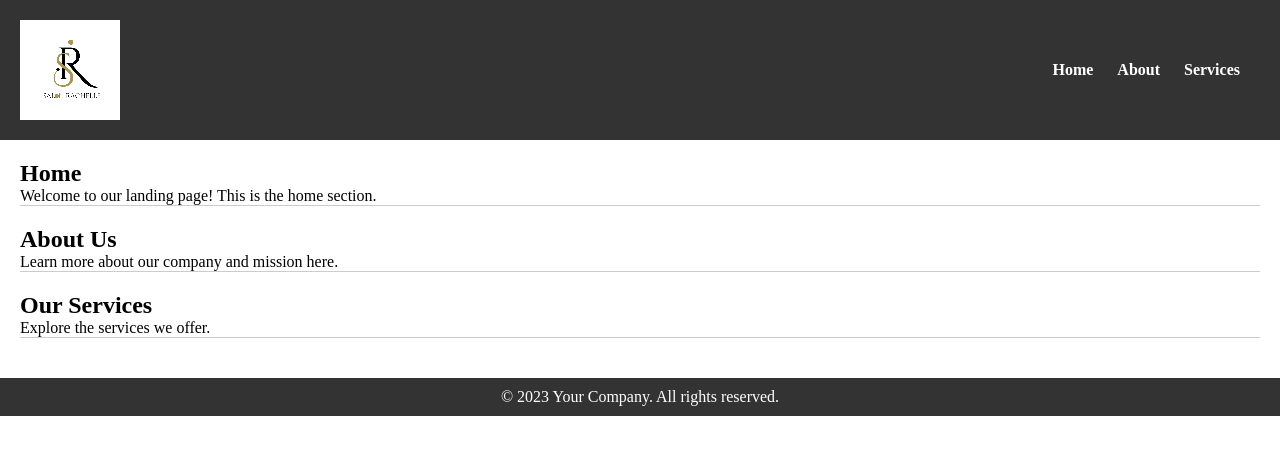
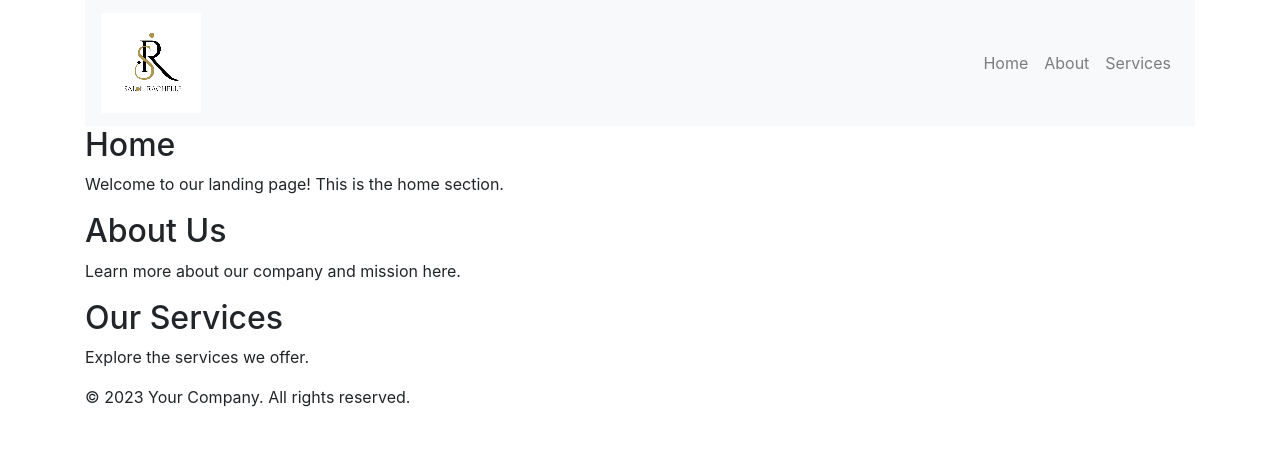
Before and after one commit to ahmed666916/landing-page, a website: page index.html in a window 1280 px wide. Drawn offline with nearby package versions, Linux system fonts and the light colour scheme.

Commit message:
added bootstrap css

```diff
--- a/index.html
+++ b/index.html
@@ -3,47 +3,82 @@
 <head>
     <meta charset="UTF-8">
     <meta name="viewport" content="width=device-width, initial-scale=1.0">
-    <link rel="stylesheet" href="css/style.css">
+
+    <!--<link rel="stylesheet" href="https://cdn.simplecss.org/simple.min.css">-->
+
+    <!--<link rel="stylesheet" href="css/style.css">-->
+
+    <!-- Bootstrap CSS -->
+    <link rel="stylesheet" href="https://stackpath.bootstrapcdn.com/bootstrap/4.5.2/css/bootstrap.min.css">
+
+
     <title>Landing Page</title>
 </head>
 <body>
 
+
 <header>
+    <div class="container">
+        <nav class="navbar navbar-expand-lg navbar-light bg-light">
+            <!-- Logo on the left -->
+            <a class="navbar-brand" href="#">
                 <img id="logo" src="images/logo.png" alt="logo">
-        <nav>
-            <ul>
-                <li><a href="#home">Home</a></li>
-                <li><a href="#about">About</a></li>
-                <li><a href="#services">Services</a></li>
+            </a>
+
+            <!-- Navbar items aligned to the right -->
+            <div class="collapse navbar-collapse justify-content-end" id="navbarNav">
+                <ul class="navbar-nav">
+                    <li class="nav-item">
+                        <a class="nav-link" href="#home">Home</a>
+                    </li>
+                    <li class="nav-item">
+                        <a class="nav-link" href="#about">About</a>
+                    </li>
+                    <li class="nav-item">
+                        <a class="nav-link" href="#services">Services</a>
+                    </li>
                 </ul>
+            </div>
         </nav>
-
+    </div>
 </header>
 
-
-
 <main>
+    <div class="container">
+        <div class="row">
+            <div class="col">
                 <section id="home">
                     <h2>Home</h2>
                     <p>Welcome to our landing page! This is the home section.</p>
                     <!-- Add content related to the home section -->
                 </section>
-
+            </div>
+        </div>
+        <div class="row">
+            <div class="col">
                 <section id="about">
                     <h2>About Us</h2>
                     <p>Learn more about our company and mission here.</p>
                     <!-- Add content related to the about section -->
                 </section>
-
+            </div>
+        </div>
+        <div class="row">
+            <div class="col">
                 <section id="services">
                     <h2>Our Services</h2>
                     <p>Explore the services we offer.</p>
                     <!-- Add content related to the services section -->
                 </section>
+            </div>
+        </div>
+    </div>
 </main>
 
 <footer>
+    <div class="container">
         <p>&copy; 2023 Your Company. All rights reserved.</p>
+    </div>
 </footer>
 </body>
 </html>
--- /dev/null
+++ b/package.json
@@ -0,0 +1,6 @@
+{
+  "dependencies": {
+    "plain-css": "^1.0.7",
+    "simpledotcss": "^2.2.1"
+  }
+}
```
Also changed, not shown: 1 other file. Lines whose indentation alone changed are shown as unchanged.
